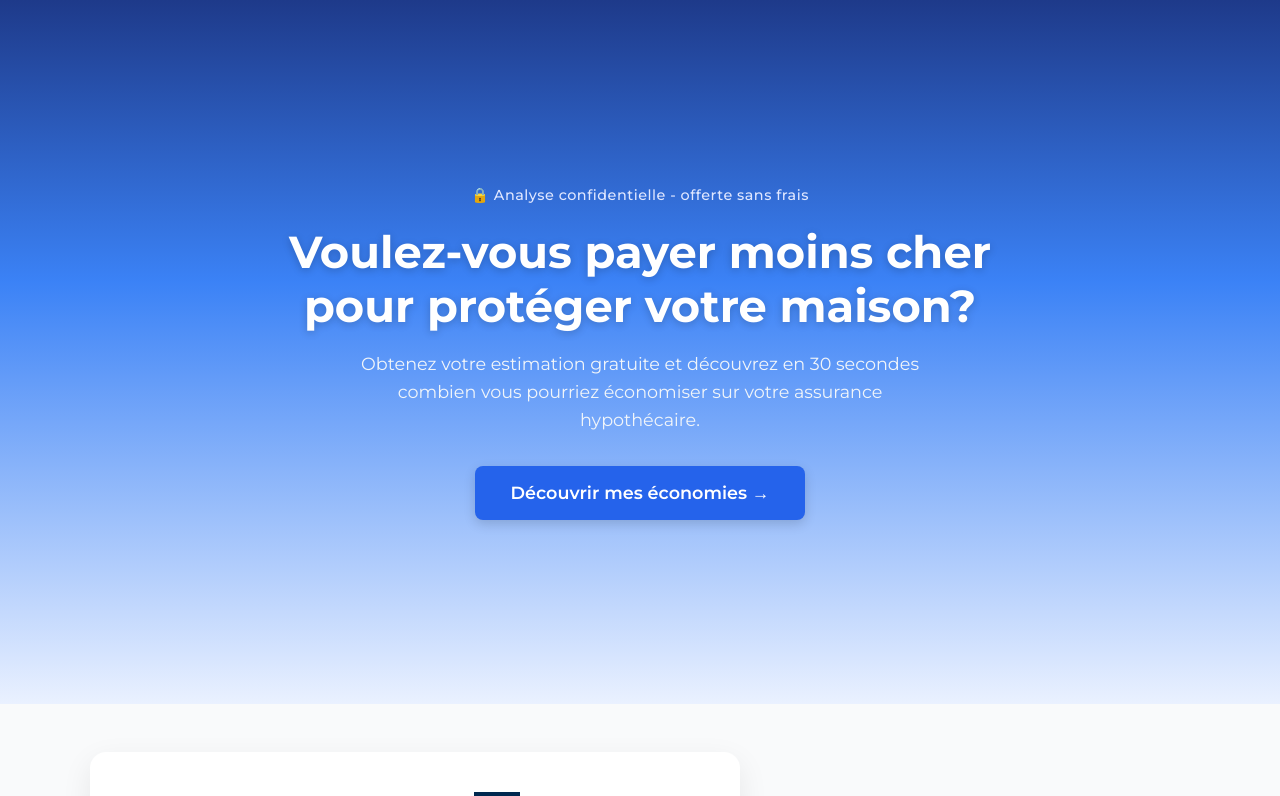
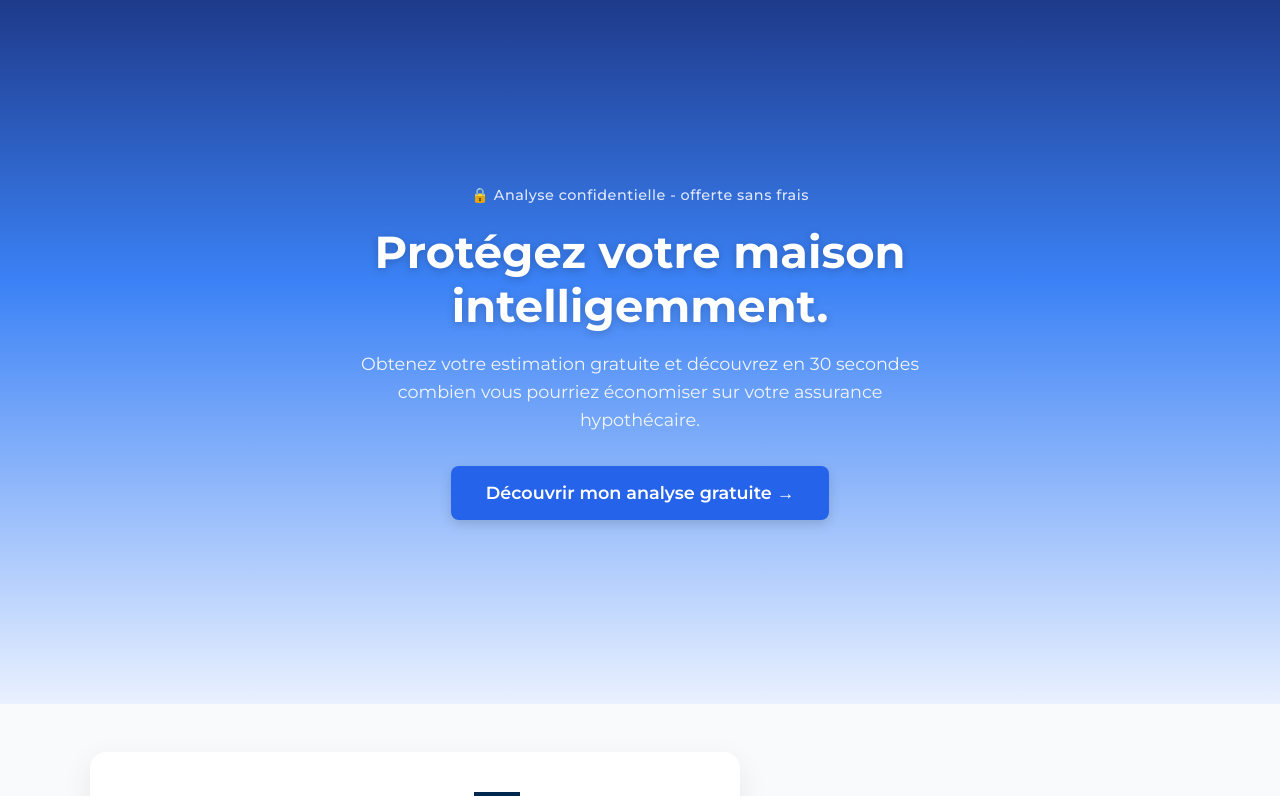
Before and after one commit to EduardoMendoza-Fin/Lanfing-am-lior-e-, a Next.js app: page / in a window 1280 px wide. Shown: the top 796 px of the page. Built offline with nearby package versions, Linux system fonts and the light colour scheme.

Commit message:
Mise à jour du Hero + CTA + uniformisation couleurs bleues

```diff
--- a/components/Hero.tsx
+++ b/components/Hero.tsx
@@ -35,8 +35,7 @@ const Hero = ({ onScrollToForm }: HeroProps) => {
 
           {/* Titre principal */}
           <h1 className={styles.title}>
-            Voulez-vous payer moins cher<br />
-            pour protéger votre maison?
+            Protégez votre maison intelligemment.<br />
           </h1>
 
           {/* Sous-titre */}
@@ -47,7 +46,7 @@ const Hero = ({ onScrollToForm }: HeroProps) => {
 
           {/* Champ / CTA */}
           <button className={styles.cta} onClick={handleScrollToForm}>
-            Découvrir mes économies →
+            Découvrir mon analyse gratuite →
           </button>
         </div>
       </div>
```
